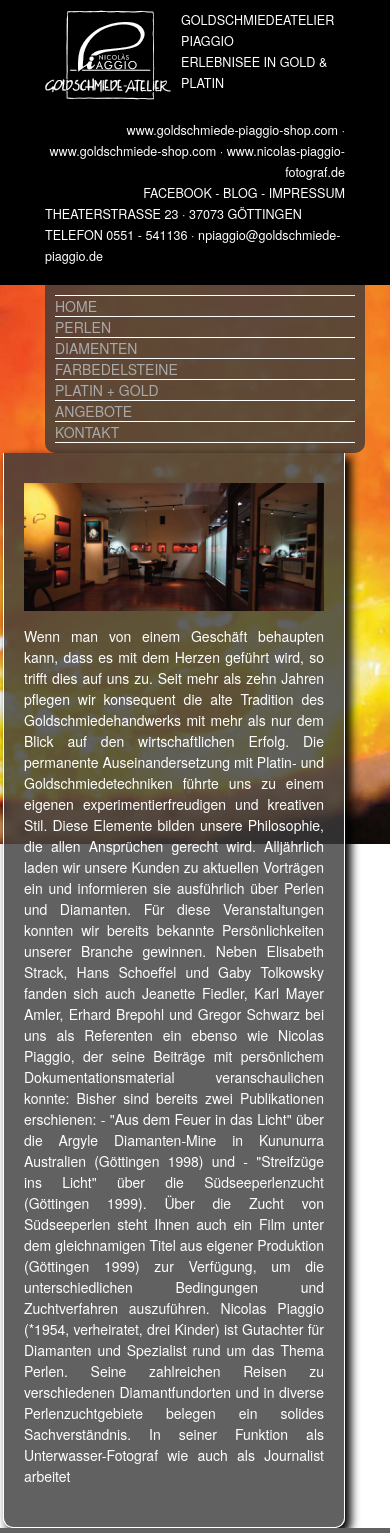
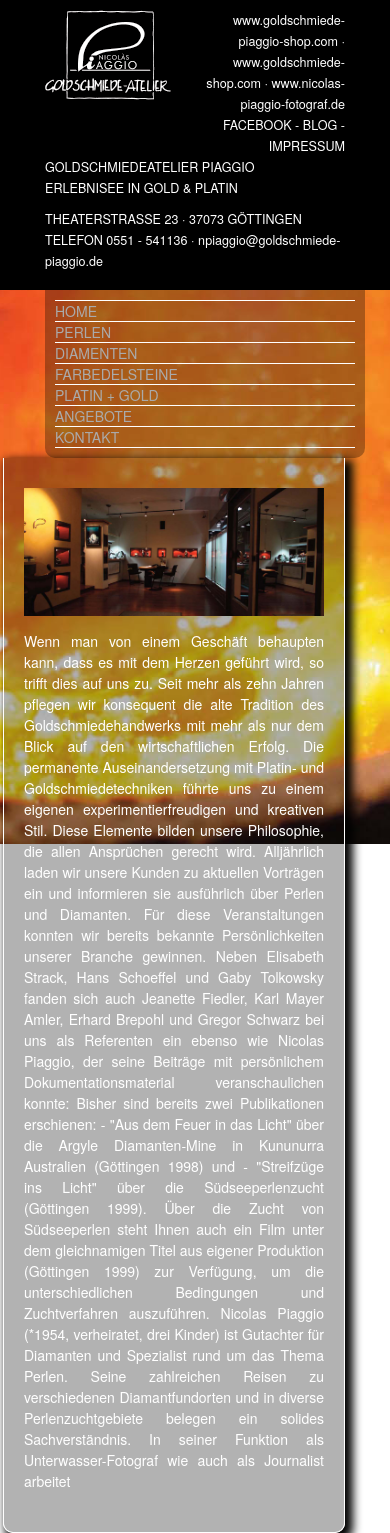
Before and after one commit to joselito777/test_joya, a PHP site: page /piaggio/ in a window 390 px wide. Run offline with PHP 8.4, Linux system fonts and the light colour scheme.

Commit message:
estilos en header y fondos transparentes

```diff
--- a/index.php
+++ b/index.php
@@ -1,6 +1,7 @@
 <?php
 	$folderRoot = dirname(__FILE__);
-	$homeRoot = 'http://piaggio.herokuapp.com';
+	//$homeRoot = 'http://piaggio.herokuapp.com';
+	$homeRoot = 'http://localhost/piaggio';
 
 	require_once($folderRoot.'/includes/func_url.php');
 	require_once($folderRoot.'/includes/defines.php');
--- a/stylesheets/layout.css
+++ b/stylesheets/layout.css
@@ -27,10 +27,18 @@
 	@media only screen and (max-width: 959px) {}
 
 	/* Tablet Portrait size to standard 960 (devices and browsers) */
-	@media only screen and (min-width: 768px) and (max-width: 959px) {}
+	@media only screen and (min-width: 768px) and (max-width: 959px) {
+		#header .links {
+			width: 50%;
+		}
+	}
 
 	/* All Mobile Sizes (devices and browser) */
-	@media only screen and (max-width: 767px) {}
+	@media only screen and (max-width: 767px) {
+		#header .links {
+			width: 50%;
+		}
+	}
 
 	/* Mobile Landscape Size to Tablet Portrait (devices and browsers) */
 	@media only screen and (min-width: 480px) and (max-width: 767px) {}
--- a/stylesheets/piaggio.css
+++ b/stylesheets/piaggio.css
@@ -23,7 +23,7 @@ a:hover{
 }
 
 nav {
-	background: url(../images/layout/background.png);
+	background: url(../images/layout/background_30.png);
 	padding:10px;
 	-webkit-border-radius: 0px 0px 10px 10px;
 	border-radius: 0px 0px 10px 10px;
@@ -110,15 +110,15 @@ section h3 {
 }
 
 section.sectionContent {
-	background: url(../images/layout/background.png);
+	background: url(../images/layout/background_30.png);
 	padding:20px;
 	-webkit-border-radius: 0px 0px 10px 10px;
 	border-radius: 0px 0px 10px 10px;
 	border: 1px solid #ffffff;
 	border-top: 0;
 	margin-bottom: 20px;
-	-webkit-box-shadow:  5px 5px 10px 1px #000000;
-	box-shadow:  5px 5px 10px 1px #000000;
+	-webkit-box-shadow:  5px 5px 10px 3px #000000;
+	box-shadow:  5px 5px 10px 3px #000000;
 }
 
 section.sectionContent ul.listItems {
```
Also changed, not shown: images/layout/background_20.png (added), images/layout/background_30.png (added).
